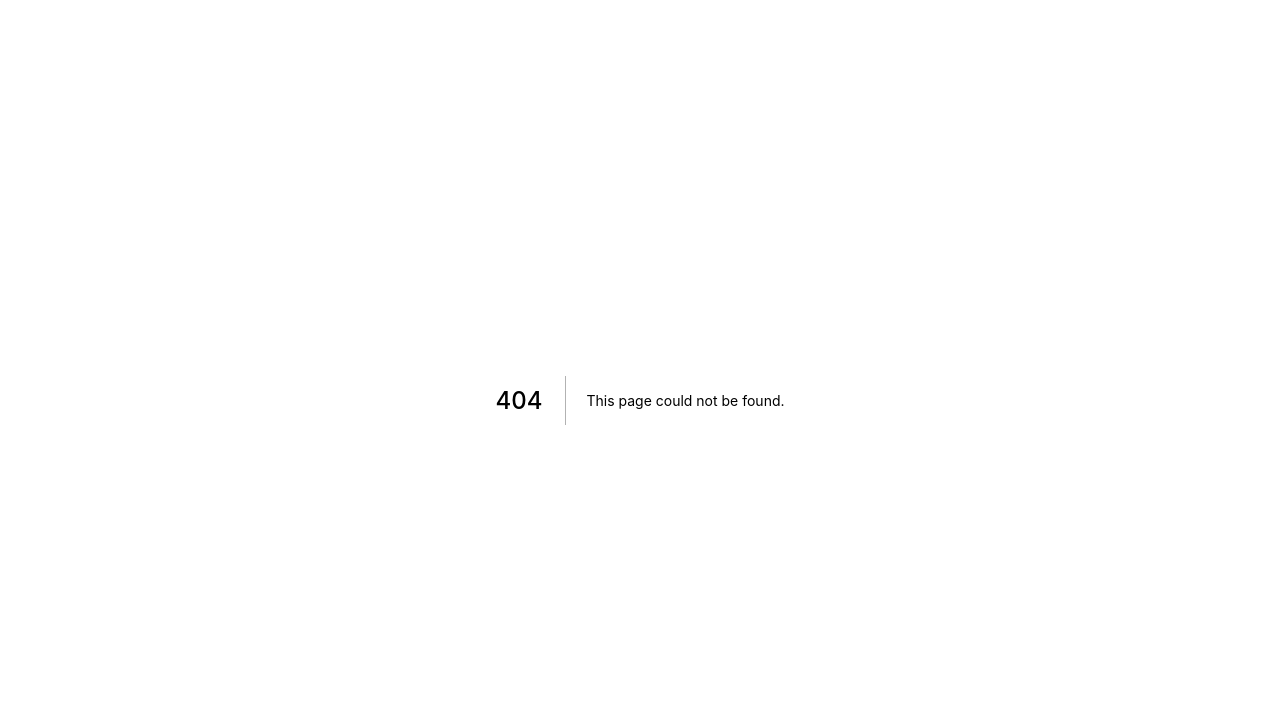
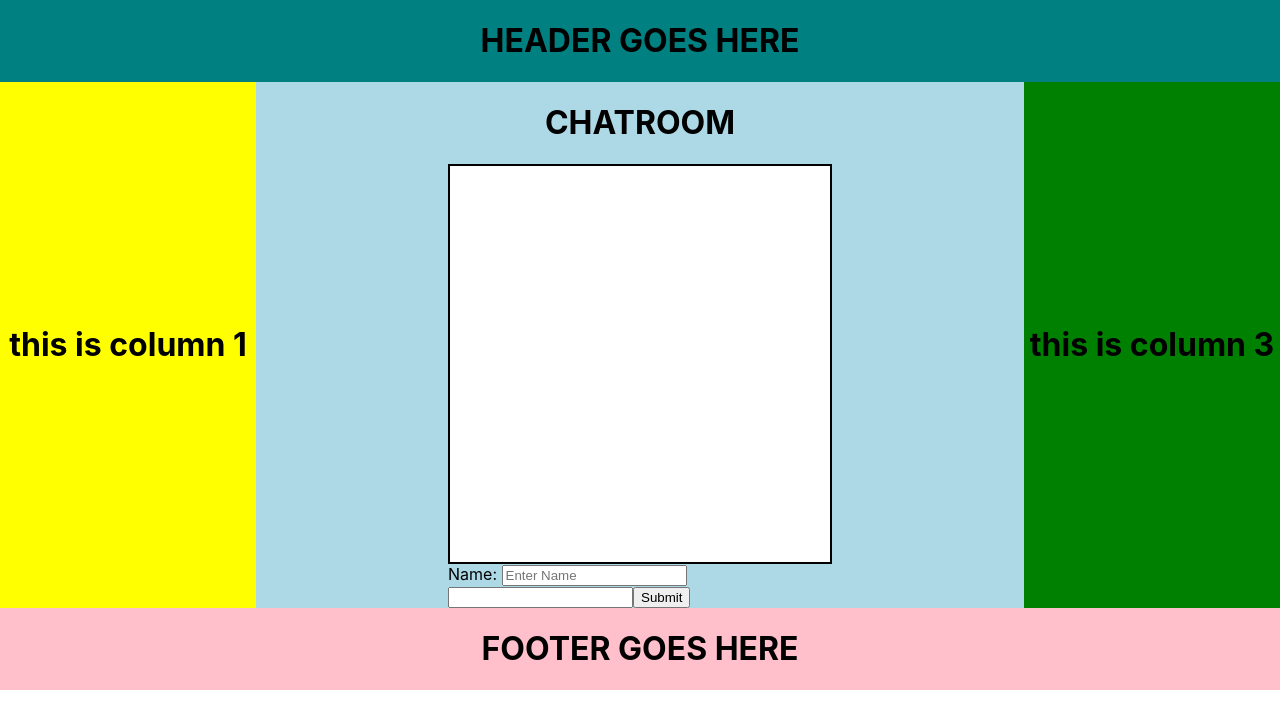
Before and after one commit to mjBerhe/2S, a Next.js app: page /chatroom in a window 1280 px wide. Before the commit this address had no page. Shown: the top 728 px of the page. Built offline with nearby package versions, Linux system fonts and the light colour scheme.

Commit message:
initial commit

```diff
--- /dev/null
+++ b/pages/_app.js
@@ -0,0 +1,5 @@
+import '../styles.css';
+
+export default function App({ Component, pageProps }) {
+	return <Component {...pageProps} />
+}
--- a/pages/api/hello.js
+++ b/pages/api/hello.js
@@ -1,6 +1,7 @@
 // Next.js API route support: https://nextjs.org/docs/api-routes/introduction
 
 export default (req, res) => {
-  res.statusCode = 200
-  res.json({ name: 'John Doe' })
+  	res.statusCode = 200
+	res.json({ name: 'John Doe' })
+	console.log('hello')
 }
--- /dev/null
+++ b/pages/chatroom.js
@@ -0,0 +1,107 @@
+import { useState, useEffect, useRef } from 'react';
+import Head from 'next/head';
+import io from 'socket.io-client';
+
+let socket;
+const ENDPOINT = "http://localhost:3000/";
+
+export default function chatroom() {
+
+	const [message, setMessage] = useState('');
+	const [tempName, setTempName] = useState('');
+	const [chatBox, setChatBox] = useState([]);
+
+	// for scrolling to the bottom of the chatbox
+	const divRef = useRef(null);
+
+	useEffect(() => {
+		divRef.current.scrollIntoView({ behaviour: 'smooth' });
+	})
+
+	// constantly fire whenever someone is typing a message
+	const handleChange = (e) => {
+		setMessage(e.target.value);
+	}
+	// constantly fire whenever someone is changing their name
+	const handleNameChange = (e) => {
+		setTempName(e.target.value);
+	}
+
+	// when message sent, emits the message through socket
+	const handleMessageSubmit = (e) => {
+		e.preventDefault();
+
+		socket.emit('chat', {
+			tempName: tempName,
+			message: message,
+		})
+	}
+
+	// 2 PROBLEMS
+	// 1: WENT SENT, NAME MUST ONLY CHANGE WHEN NEW MESSAGES ARE SENT
+	// 2: MUST SEND THROUGH SOCKET THE NAME THAT WAS CHOSEN
+
+	useEffect(() => {
+		socket = io(ENDPOINT);
+
+		socket.on('connect', () => {
+			console.log('connected');
+		});
+
+		socket.on('chat', data => {
+			setChatBox(prevChatBox => ([
+				...prevChatBox,
+				{
+					tempName: data.tempName,
+					message: data.message,
+				}
+			]))
+		})
+
+		// console.log(socket);
+
+	}, [ENDPOINT])
+
+	return (
+		<div className="chatroom-container">
+			<Head>
+				<title>ze chatroom</title>
+			</Head>
+
+			<div className='header'>
+				<h1>HEADER GOES HERE</h1>
+			</div>
+
+			<div className="column1">
+				<h1>this is column 1</h1>
+			</div>
+
+			<div className="column2">
+				<div>
+					<h1 className='chat-title'>CHATROOM</h1>
+				</div>
+				<div className='chatbox'>
+					{chatBox.map((message, index) => <h3 key={index}>{message.tempName}: {message.message}</h3> )}
+					<div ref={divRef}></div>
+				</div>
+
+				<label>
+					Name: <input type="text" value={tempName} onChange={handleNameChange} placeholder="Enter Name"/>
+				</label>
+
+				<form onSubmit={handleMessageSubmit}>
+					<input type="text" value={message} onChange={handleChange}/>
+					<input type="submit" value="Submit"/>
+				</form>
+			</div>
+
+			<div className="column3">
+				<h1>this is column 3</h1>
+			</div>
+
+			<div className='footer'>
+				<h1>FOOTER GOES HERE</h1>
+			</div>
+		</div>
+	)
+}
--- /dev/null
+++ b/styles.css
@@ -0,0 +1,96 @@
+* {
+	box-sizing: border-box;
+}
+
+html, body {
+	padding: 0;
+	margin: 0;
+	font-family: -apple-system, BlinkMacSystemFont, Segoe UI, Roboto, Oxygen, Ubuntu, Cantarell, Fira Sans, Droid Sans, Helvetica Neue, sans-serif;
+}
+
+.container {
+ 	min-height: 100vh;
+  	padding: 0 0.5rem;
+  	display: flex;
+  	flex-direction: column;
+  	justify-content: center;
+  	align-items: center;
+  	/*background: yellow;*/
+}
+
+a {
+	color: #0070f3;
+ 	/*color: inherit;*/
+ 	text-decoration: none;
+}
+
+a:hover, a:focus, a:active {
+	text-decoration: underline;
+}
+
+.chatroom-container {
+	display: grid;
+	grid-template-columns: minmax(150px, 20%) 1fr minmax(150px, 20%);
+	grid-template-rows: auto 1fr auto;
+	/*place-items: center;*/
+	background: ;
+}
+
+.header {
+	grid-column: 1/4;
+	grid-row: 1/2;
+	display: flex;
+	justify-content: center;
+	align-items: center;
+	background: teal;
+}
+
+.footer {
+	grid-column: 1/4;
+	grid-row: 3/4;
+	display: flex;
+	justify-content: center;
+	align-items: center;
+	background: pink;
+}
+
+.column1 {
+	grid-column: 1/2;
+	display: flex;
+	align-items: center;
+	justify-content: center;
+	background: yellow;
+}
+
+.column2 {
+	grid-column: 2/3;
+	display: grid;
+	grid-template-rows: auto 1fr;
+	align-items: center;
+	justify-content: center;
+	background: lightblue;
+}
+
+.column3 {
+	grid-column: 3/4;
+	display: flex;
+	align-items: center;
+	justify-content: center;
+	background: green;
+}
+
+.chat-title {
+	display: flex;
+	justify-content: center;
+}
+
+.chatbox {
+	display: flex;
+	flex-direction: column;
+	/*justify-content: center;*/
+	border: solid black 2px;
+	width: 30vw;
+	height: 50vh;
+	overflow: scroll;
+	background: white;
+}
```
Also changed, not shown: package.json (+5 -2 lines), pages/index.js (+10 -197 lines), server.js (added, +32 -0 lines), 1 other file (tests, documents, lock files or other folders).
